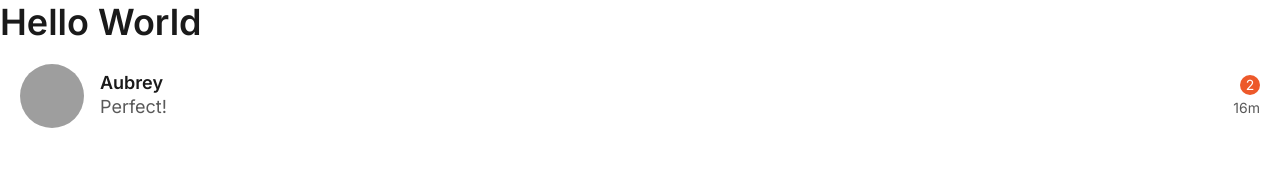
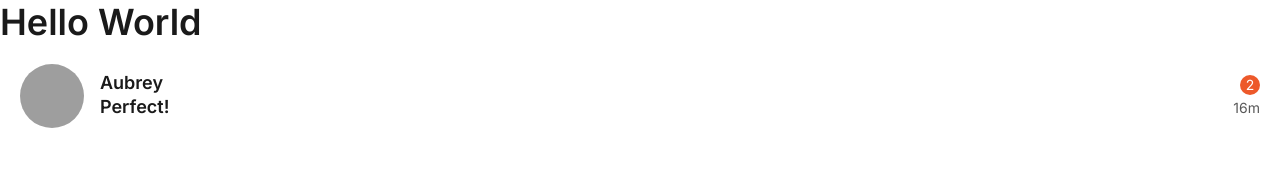
Before and after one commit to nelrnd/chat-app, a JavaScript app: page / in a window 1280 px wide. Shown: the top 183 px of the page. Built offline with nearby package versions, Linux system fonts and the light colour scheme; grey boxes are pictures that could not be loaded; the HTML template or start-up script is replaced by a standard one.

Commit message:
Update message text style when unread for ChatTab

```diff
--- a/src/components/ChatTab.js
+++ b/src/components/ChatTab.js
@@ -2,14 +2,24 @@ import Avatar from './Avatar';
 
 import '../styles/ChatTab.css';
 
-function ChatTab({ name, lastMessage, imageUrl, unreadMessages }) {
+function ChatTab({
+  name,
+  lastMessage,
+  imageUrl,
+  unreadMessages,
+  isActive,
+  handleClick,
+}) {
   return (
-    <div className="ChatTab">
+    <div
+      className={'ChatTab' + (isActive ? ' active' : '')}
+      onClick={handleClick}
+    >
       <Avatar imageUrl={imageUrl} />
 
       <div>
         <h3>{name}</h3>
-        <p className="grey">{lastMessage.text}</p>
+        <p className={unreadMessages ? 'bold' : 'grey'}>{lastMessage.text}</p>
       </div>
 
       <div className="small">
```
